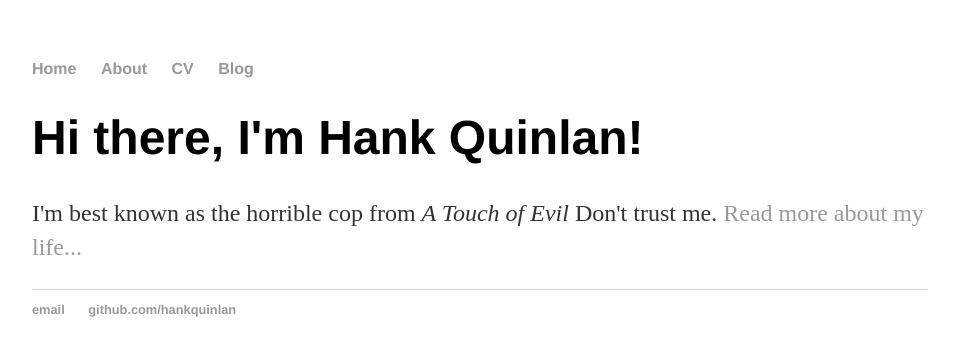
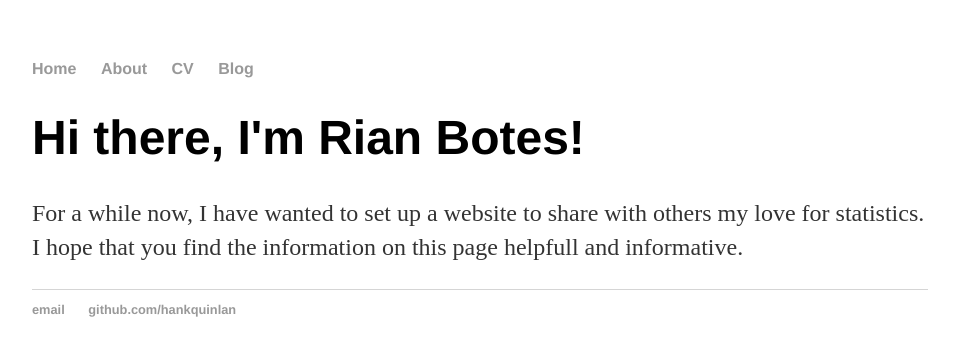
Before and after one commit to rianhendrik/pyspace.github.io, a Jekyll site: the page index.html, which Jekyll copies as it is, in a window 1280 px wide. Shown: the top 356 px of the page, without its empty margins (160-1115 px from the left). Built offline with Jekyll 4.4.1, drawn with Linux system fonts in a browser that asks for light colours.

Commit message:
Update index.html
Personalising the website (to my name, etc.)

```diff
--- a/index.html
+++ b/index.html
@@ -1,7 +1,7 @@
 <!DOCTYPE html>
 <html>
 	<head>
-		<title>Hank Quinlan, Horrible Cop</title>
+		<title>Rian Botes, Student</title>
 		<!-- link to main stylesheet -->
 		<link rel="stylesheet" type="text/css" href="/css/main.css">
 	</head>
@@ -16,14 +16,14 @@
 		</nav>
 		<div class="container">
     		<div class="blurb">
-        		<h1>Hi there, I'm Hank Quinlan!</h1>
-				<p>I'm best known as the horrible cop from <em>A Touch of Evil</em> Don't trust me. <a href="/about">Read more about my life...</a></p>
+        		<h1>Hi there, I'm Rian Botes!</h1>
+				<p>For a while now, I have wanted to set up a website to share with others my love for statistics. I hope that you find the information on this page helpfull and informative.</a></p>
     		</div><!-- /.blurb -->
 		</div><!-- /.container -->
 		<footer>
     		<ul>
-        		<li><a href="mailto:hankquinlanhub@gmail.com">email</a></li>
-        		<li><a href="https://github.com/hankquinlan">github.com/hankquinlan</a></li>
+        		<li><a href="mailto:rian.hendrik99@gmail.com">email</a></li>
+        		<li><a href="https://github.com/rianhendrik">github.com/hankquinlan</a></li>
 			</ul>
 		</footer>
 	</body>
```
